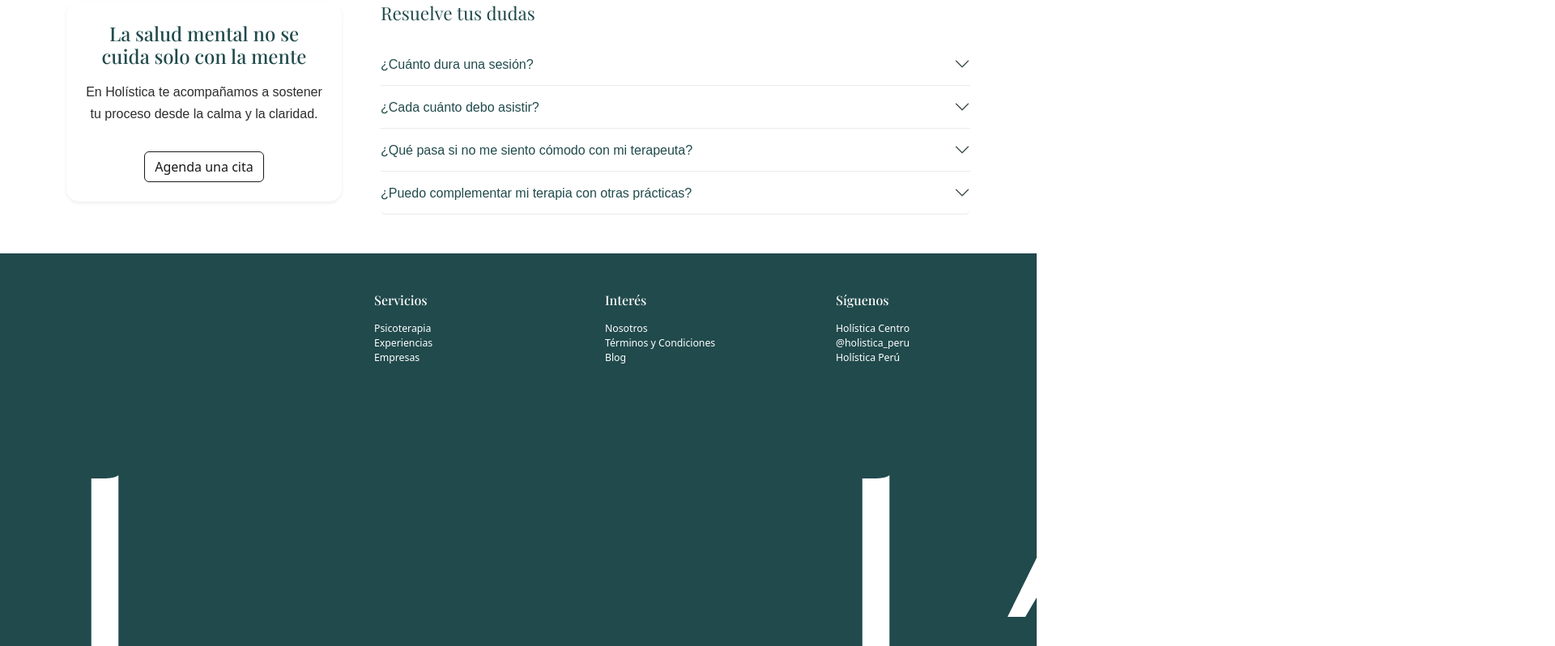
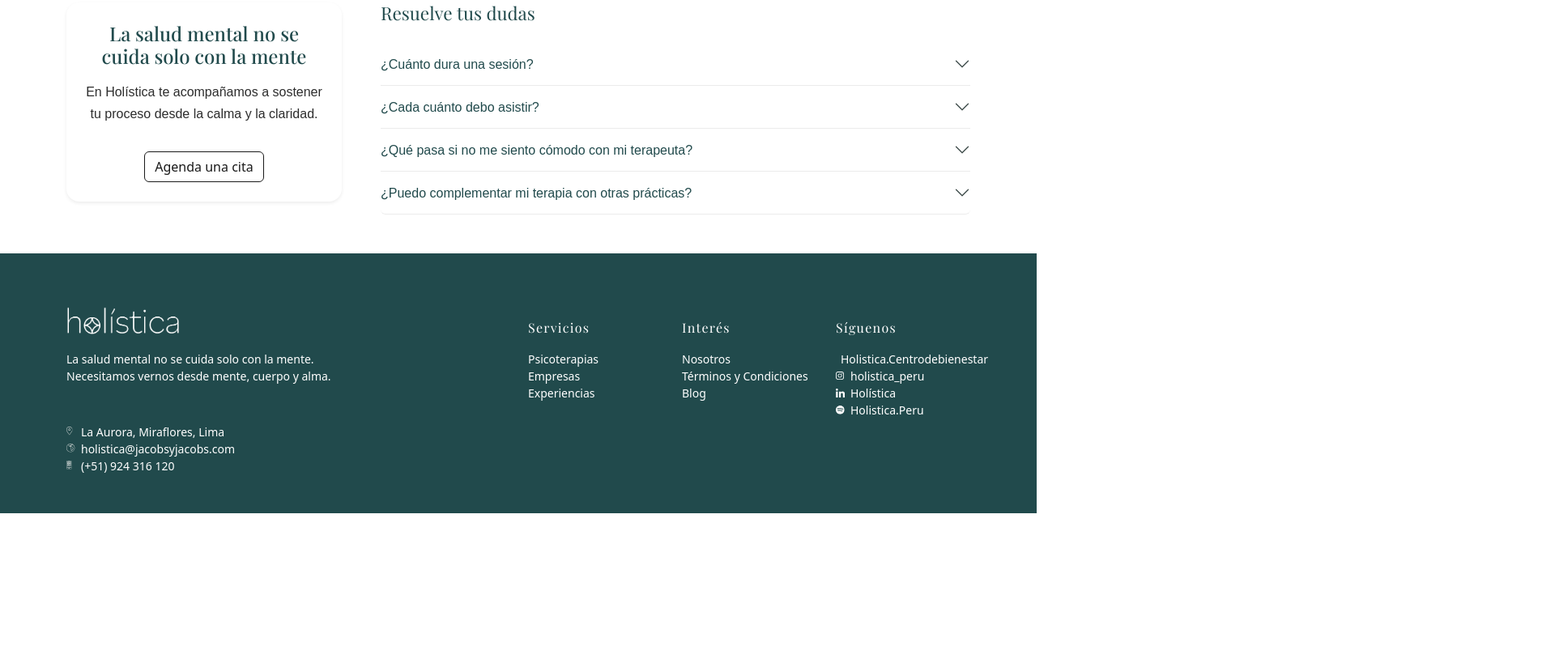
Before and after one commit to juankp3/holistica, a website: page psicoterapia.html in a window 1280 px wide. Shown: the part 1838-2636 px from the top of the page at 81% size, 1920 px wide, since content can reach past the window. After the commit the page ends 2472 px from the top, so only its background shows below. Drawn offline with nearby package versions, Linux system fonts and the light colour scheme; a web font is replaced by a local one.

Commit message:
feat: maquetado footer

```diff
--- a/psicoterapia.html
+++ b/psicoterapia.html
@@ -298,53 +298,101 @@
   </main>
 
   <!-- ---------------- FOOTER REUTILIZADO ---------------- -->
-  <footer class="footer text-white py-5">
+  <!-- FOOTER -->
+  <footer class="footer">
     <div class="container">
-      <div class="row gy-4">
-        <div class="col-md-4">
-          <img src="public/img/holistica.png" alt="Holística Logo" class="me-2 logo">
-          <p class="small mb-3">
-            La salud mental no se cuida solo con la mente. Nos encontramos donde mente, cuerpo y alma se cruzan.
+      <div class="row gy-4 align-items-start">
+
+        <!-- Info de contacto / marca -->
+        <section class="col-md-6 footer-brand" aria-label="Información de contacto de Holística">
+
+          <div class="footer-logo">
+            <img src="public/img/holistica.png" alt="Holística" />
+          </div>
+
+          <p class="footer-text">
+            La salud mental no se cuida solo con la mente. <br> Necesitamos vernos desde mente, cuerpo y alma.
           </p>
-          <p class="small mb-1">La Aurora, Miraflores, Lima</p>
-          <p class="small mb-1">holistica@espaciosholisticos.com</p>
-          <p class="small mb-0">(+51) 924 186 120</p>
-        </div>
 
-        <div class="col-md-3">
-          <h6 class="mb-3">Servicios</h6>
-          <ul class="list-unstyled small">
-            <li><a href="#" class="footer-link">Psicoterapia</a></li>
-            <li><a href="#" class="footer-link">Experiencias</a></li>
-            <li><a href="#" class="footer-link">Empresas</a></li>
+          <ul class="footer-list">
+            <li>
+              <a href="" class="footer-link">
+                <i class="img__pointer"></i>
+                La Aurora, Miraflores, Lima
+              </a>
+            </li>
+            <li>
+              <a href="mailto:holistica@espaciosholisticos.com" class="footer-link">
+                <i class="img__world"></i>
+                holistica@jacobsyjacobs.com
+              </a>
+            </li>
+            <li>
+              <a href="tel:+51924186120" class="footer-link">
+                <i class="img__phone"></i>
+                (+51) 924 316 120
+              </a>
+            </li>
           </ul>
-        </div>
 
-        <div class="col-md-3">
-          <h6 class="mb-3">Interés</h6>
-          <ul class="list-unstyled small">
-            <li><a href="quienes-somos.html" class="footer-link">Nosotros</a></li>
-            <li><a href="#" class="footer-link">Términos y Condiciones</a></li>
-            <li><a href="#" class="footer-link">Blog</a></li>
+        </section>
+
+        <!-- Navegación: Servicios -->
+        <nav class="col-md-2 footer-column" aria-labelledby="footer-services-title">
+          <p id="footer-services-title" class="footer-title">Servicios</p>
+          <ul class="footer-list">
+            <li><a href="#">Psicoterapias</a></li>
+            <li><a href="#">Empresas</a></li>
+            <li><a href="#">Experiencias</a></li>
           </ul>
-        </div>
+        </nav>
 
-        <div class="col-md-2">
-          <h6 class="mb-3">Síguenos</h6>
-          <ul class="list-unstyled small">
-            <li><a href="#" class="footer-link">Holística Centro</a></li>
-            <li><a href="#" class="footer-link">@holistica_peru</a></li>
-            <li><a href="#" class="footer-link">Holística Perú</a></li>
+        <!-- Navegación: Interés -->
+        <nav class="col-md-2 footer-column" aria-labelledby="footer-interest-title">
+          <p id="footer-interest-title" class="footer-title">Interés</p>
+          <ul class="footer-list">
+            <li><a href="quienes-somos.html">Nosotros</a></li>
+            <li><a href="#">Términos y Condiciones</a></li>
+            <li><a href="#">Blog</a></li>
           </ul>
-        </div>
+        </nav>
+
+        <!-- Navegación: Redes / comunidad -->
+        <nav class="col-md-2 footer-column" aria-labelledby="footer-social-title">
+          <p id="footer-social-title" class="footer-title">Síguenos</p>
+          <!-- <ul class="list-unstyled small"> -->
+          <ul class="footer-list">
+            <li>
+              <a href="#" class="footer-link">
+                <i class="img__fb"></i>
+                Holistica.Centrodebienestar
+              </a>
+            </li>
+            <li>
+              <a href="#" class="footer-link">
+                <i class="img__ig"></i>
+                holistica_peru
+              </a>
+            </li>
+            <li>
+              <a href="#" class="footer-link">
+                <i class="img__in"></i>
+                Holística
+              </a>
+            </li>
+            <li>
+              <a href="#" class="footer-link">
+                <i class="img__sp"></i>
+                Holistica.Peru
+              </a>
+            </li>
+          </ul>
+        </nav>
+
       </div>
 
-      <div class="text-center small mt-4">
-        © 2025 Holística. Todos los derechos reservados.
-      </div>
     </div>
   </footer>
-
 
   <!-- JS -->
   <script src="https://cdn.jsdelivr.net/npm/bootstrap@5.3.3/dist/js/bootstrap.bundle.min.js"></script>
--- a/src/sass/components/_footer.sass
+++ b/src/sass/components/_footer.sass
@@ -1,15 +1,57 @@
 .footer
   background-color: $primary
   color: $text-light
-  padding: 3rem 0 2rem 0
+  padding: 5rem 0 3rem 0
   font-size: .875rem
 
+  section
+    margin: 0
+
+  ul li
+    margin-bottom: 0rem
+    a
+      display: flex
+      align-items: center
+      gap: 6px
+      i
+        width: 12px
+        height: 12px
+        &.img__pointer
+          background: url('../img/icon-pointer.svg')
+          background-repeat: no-repeat
+          background-size: contain
+        &.img__world
+          background: url('../img/icon-world.svg')
+          background-repeat: no-repeat
+          background-size: contain
+        &.img__phone
+          background: url('../img/icon-phone.svg')
+          background-repeat: no-repeat
+          background-size: contain
+        &.img__fb
+          background: url('../img/icon-fb.svg')
+          background-repeat: no-repeat
+          background-size: contain
+        &.img__ig
+          background: url('../img/icon-ig.svg')
+          background-repeat: no-repeat
+          background-size: contain
+        &.img__in
+          background: url('../img/icon-in.svg')
+          background-repeat: no-repeat
+          background-size: contain
+        &.img__sp
+          background: url('../img/icon-sp.svg')
+          background-repeat: no-repeat
+          background-size: contain
+
+
 .footer-text
-  margin-bottom: .5rem
+  margin: 0rem 0 3rem 0
 
 .footer-logo img
   max-width: 140px
-  margin-top: 1.5rem
+  margin-bottom: 1rem
 
 .footer-title
   font-family: 'PlayfairDisplay', serif
```
Also changed, not shown: index.html (+57 -25 lines), quienes-somos.html (+83 -35 lines), public/css/main.css, public/css/main.min.css, public/img/icon-fb.svg (added), public/img/icon-ig.svg (added), public/img/icon-in.svg (added), public/img/icon-phone.svg (added), public/img/icon-pointer.svg (added), public/img/icon-sp.svg (added), public/img/icon-world.svg (added).
